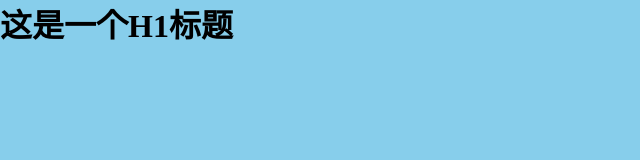
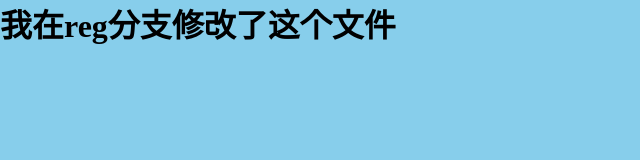
Before and after one commit to Nikki1206/WebProject, a plain HTML site: page index.html in a window 1280 px wide. Shown: the whole page, without its empty margins (0-640 px from the left). Drawn offline with Linux system fonts and the light colour scheme.

Commit message:
在reg分支上修改了index.html

```diff
--- a/index.html
+++ b/index.html
@@ -9,7 +9,7 @@
 </head>
 
 <body>
-  <h1>这是一个H1标题</h1>
+  <h1>我在reg分支修改了这个文件</h1>
   <script src="./index.js"></script>
 </body>
 
```
